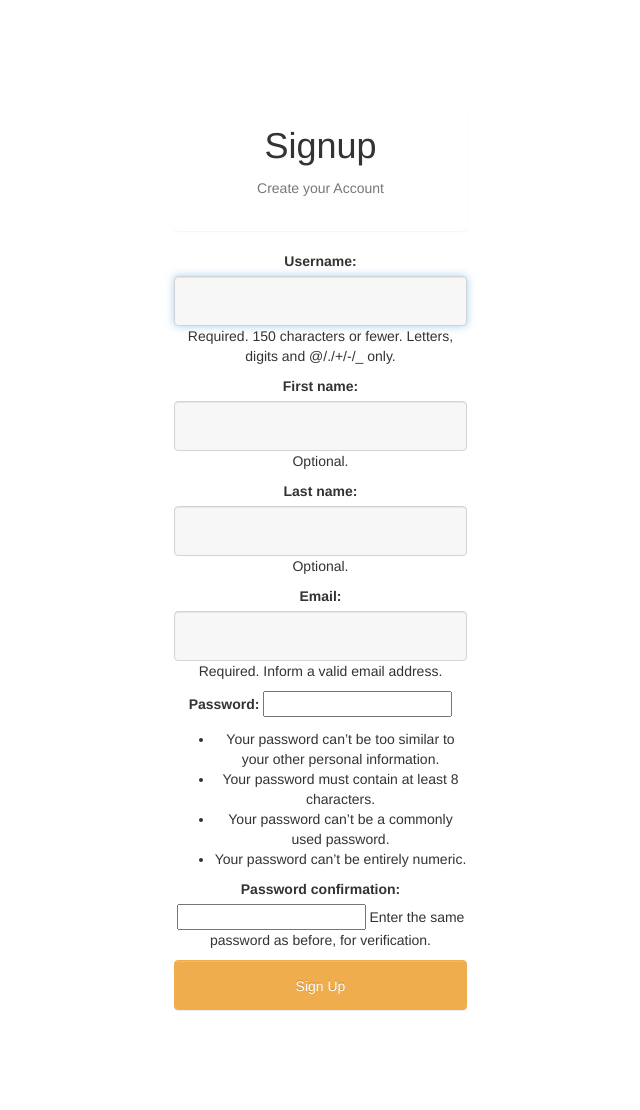
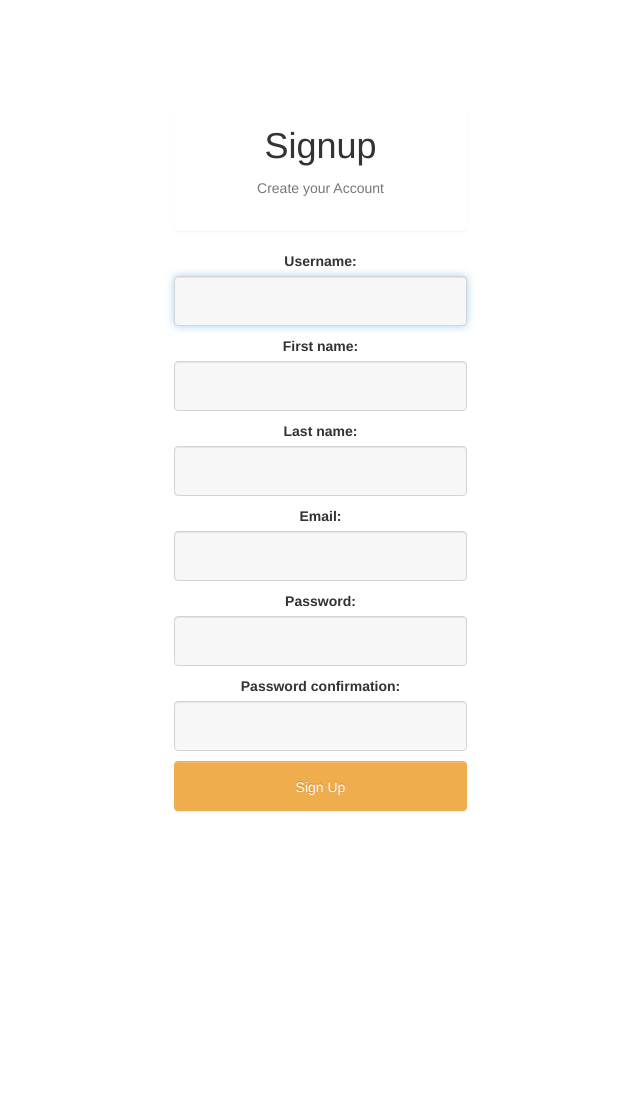
Before and after one commit to abhijeetgurle/twitter-clone, a Django app: page /signup in a window 1280 px wide. Shown: the whole page, without its empty margins (320-960 px from the left). After the commit the page ends 812 px from the top, so only its background shows below. Run offline with Django 3.2, Linux system fonts and the light colour scheme; some libraries are stand-ins or nearby versions.

Commit message:
SignUp UI done. Install django widget tweaks. pip install django-widget-tweaks

```diff
--- a/myproject/settings.py
+++ b/myproject/settings.py
@@ -38,6 +38,8 @@ INSTALLED_APPS = [
     'django.contrib.messages',
     'django.contrib.staticfiles',
     'twitter_clone',
+    'widget_tweaks',
+
 ]
 
 MIDDLEWARE = [
--- a/twitter_clone/forms.py
+++ b/twitter_clone/forms.py
@@ -7,15 +7,16 @@ from django.contrib.auth.models import User
 
 
 class SignUpForm(UserCreationForm):
-    first_name = forms.CharField(max_length=30, required=False, help_text='Optional.',widget=forms.TextInput(attrs={'class':'form-control'}))
-    last_name = forms.CharField(max_length=30, required=False, help_text='Optional.',widget=forms.TextInput(attrs={'class':'form-control'}))
-    email = forms.EmailField(max_length=254, help_text='Required. Inform a valid email address.',widget=forms.TextInput(attrs={'class':'form-control'}))
+    first_name = forms.CharField(max_length=30, required=False,widget=forms.TextInput(attrs={'class':'form-control'}))
+    last_name = forms.CharField(max_length=30, required=False,widget=forms.TextInput(attrs={'class':'form-control'}))
+    email = forms.EmailField(max_length=254,required=True,widget=forms.TextInput(attrs={'class':'form-control'}))
+
+    def __init__(self, *args, **kwargs):
+        super(SignUpForm, self).__init__(*args, **kwargs)
+        for fieldname in ['username', 'password1', 'password2']:
+            self.fields[fieldname].help_text = None
+            self.fields[fieldname].widget.attrs.update({'class': 'form-control'})
 
     class Meta:
         model = User
         fields = ('username', 'first_name', 'last_name', 'email', 'password1', 'password2', )
-        widgets = {
-            'username': forms.TextInput(attrs={'class': 'form-control'}),
-            'raw_password': forms.TextInput(attrs={'class': 'form-control'}),
-            'password': forms.TextInput(attrs={'class': 'form-control'}),
-        }
--- a/twitter_clone/templates/twitter_clone/signup.html
+++ b/twitter_clone/templates/twitter_clone/signup.html
@@ -10,6 +10,8 @@
    <h1>Signup</h1>
    <p>Create your Account</p>
    </div>
+    {% load widget_tweaks %}
+
     <form id="Signup" method="post">
         {%csrf_token %}
         <p>
@@ -17,6 +19,9 @@
         {{ form.as_p }}
       </div>
         </p>
+
+
+
 
         <button type="submit" class="btn btn-primary">Sign Up</button>
     </form>
```
